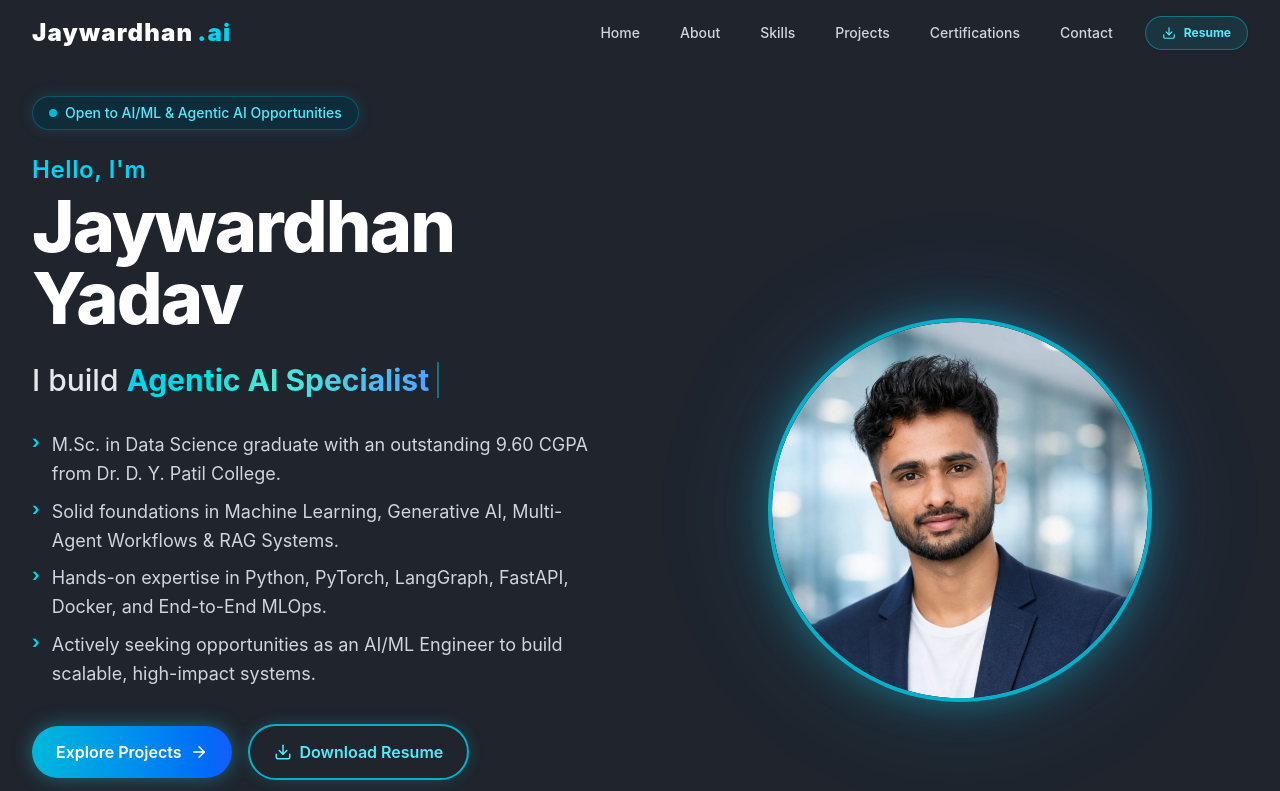
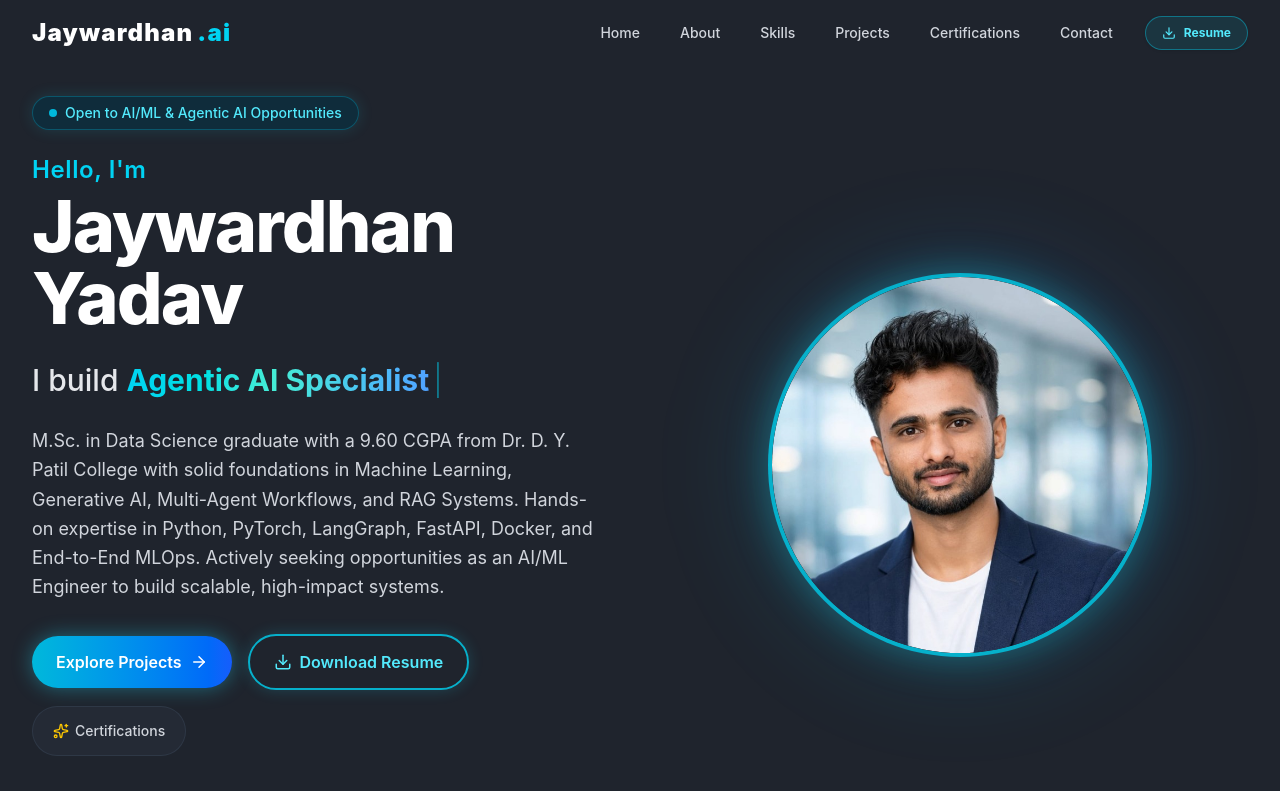
Before and after one commit to JaywardhanYadav/My-Portfolio, a React (Vite) app: page / in a window 1280 px wide. Shown: the top 791 px of the page. Built offline with nearby package versions, Linux system fonts and the light colour scheme.

Commit message:
Update Hero summary to paragraph format and remove 'outstanding'

```diff
--- a/src/data/resume.ts
+++ b/src/data/resume.ts
@@ -43,14 +43,8 @@ export const resumeData = {
     resumePdf: "/Jaywardhan_Yadav_Resume.pdf",
 
     summary:
-        "M.Sc. in Data Science graduate (CGPA 9.60) with strong foundations in Machine Learning, Generative AI, and Agentic Systems. Experienced in building production-grade RAG platforms, multi-agent workflows, and end-to-end MLOps pipelines. Proficient in Python, PyTorch, LangGraph, FastAPI, Docker, and model deployment. Actively seeking opportunities as an AI/ML Engineer to build scalable intelligent systems.",
+        "M.Sc. in Data Science graduate with a 9.60 CGPA from Dr. D. Y. Patil College with solid foundations in Machine Learning, Generative AI, Multi-Agent Workflows, and RAG Systems. Hands-on expertise in Python, PyTorch, LangGraph, FastAPI, Docker, and End-to-End MLOps. Actively seeking opportunities as an AI/ML Engineer to build scalable, high-impact systems.",
 
-    summaryLines: [
-        "M.Sc. in Data Science graduate with an outstanding 9.60 CGPA from Dr. D. Y. Patil College.",
-        "Solid foundations in Machine Learning, Generative AI, Multi-Agent Workflows & RAG Systems.",
-        "Hands-on expertise in Python, PyTorch, LangGraph, FastAPI, Docker, and End-to-End MLOps.",
-        "Actively seeking opportunities as an AI/ML Engineer to build scalable, high-impact systems."
-    ],
 
     education: [
         {
--- a/src/sections/Hero.tsx
+++ b/src/sections/Hero.tsx
@@ -70,15 +70,10 @@ const Hero = () => {
                         <span className="animate-pulse text-cyan-400 font-light ml-1">|</span>
                     </div>
 
-                    {/* 4-Line Summary */}
-                    <div className="text-gray-300 max-w-2xl mx-auto lg:mx-0 text-base sm:text-lg space-y-2 py-1">
-                        {resumeData.summaryLines.map((line, idx) => (
-                            <p key={idx} className="flex items-start gap-3 leading-relaxed">
-                                <span className="text-cyan-400 font-bold shrink-0 text-lg leading-snug">›</span>
-                                <span>{line}</span>
-                            </p>
-                        ))}
-                    </div>
+                    {/* Summary Paragraph */}
+                    <p className="text-gray-300 max-w-2xl mx-auto lg:mx-0 leading-relaxed text-base sm:text-lg">
+                        {resumeData.summary}
+                    </p>
 
                     {/* CTA Buttons */}
                     <div className="flex flex-wrap items-center justify-center lg:justify-start gap-4 pt-2">
```
